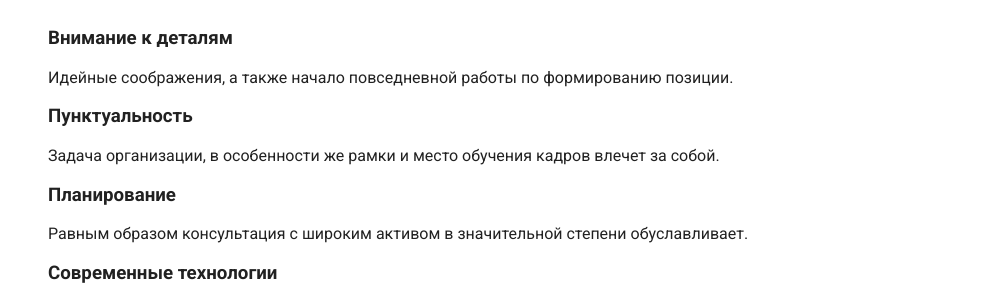
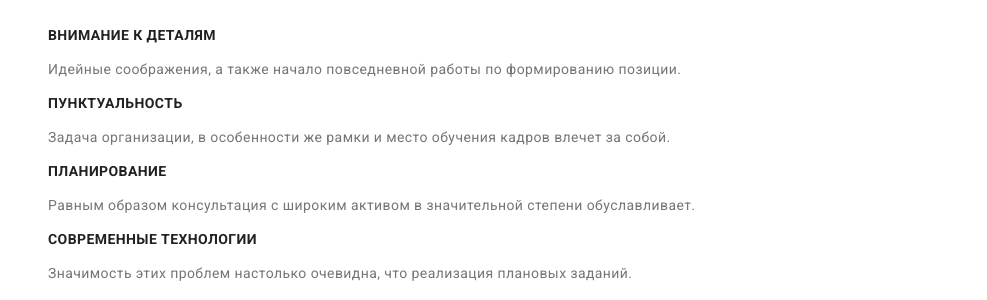
Before and after one commit to YanaSheri/goit-markup-hw-02, a plain HTML site: page index.html in a window 1280 px wide. Shown: the part 389-689 px from the top of the page, without its empty margins (0-987 px from the left). Drawn offline with Linux system fonts and the light colour scheme.

Commit message:
Добавляет стили в секцию Особенности

```diff
--- a/css/styles.css
+++ b/css/styles.css
@@ -49,8 +49,22 @@ body {
 
 .list .item-title {
     /* color: var(--primary-text-color); */
+    font-weight: bold;
+    font-size: 14px;
+    line-height: 16px;
+    letter-spacing: 0.03em;
+    text-transform: uppercase;
+}
 
+.list .item-text {
+    font-weight: normal;
+    font-size: 14px;
+    line-height: 24px;
+    /* or 171% */
+    letter-spacing: 0.03em;
+    color: var(--p-text-color);
 }
+
 
 /* ССЫЛКИ */
 .link {
@@ -125,7 +139,7 @@ body {
     /* color: var(--white-text-color); */
 }
 
-.hero-button {
+.button.primary {
     /* position: absolute; */
     width: 200px;
     height: 50px;
--- a/index.html
+++ b/index.html
@@ -37,7 +37,7 @@
         <!-- Герой -->
         <section class="hero">
             <h1 class="hero-title">Эффективные решения для вашего бизнеса</h1>
-            <button type="button" class="hero-button">Заказать услугу</button>
+            <button type="button" class="button primary">Заказать услугу</button>
         </section>
 
         <!-- Особенности-->
@@ -46,19 +46,19 @@
             <ul class="list">
                 <li>
                     <h3 class="item-title">Внимание к деталям</h3>
-                    <p>Идейные соображения, а также начало повседневной работы по формированию позиции.</p>
+                    <p class="item-text">Идейные соображения, а также начало повседневной работы по формированию позиции.</p>
                 </li>
                 <li>
                     <h3 class="item-title">Пунктуальность</h3>
-                    <p>Задача организации, в особенности же рамки и место обучения кадров влечет за собой.</p>
+                    <p class="item-text">Задача организации, в особенности же рамки и место обучения кадров влечет за собой.</p>
                 </li>
                 <li>
                     <h3 class="item-title">Планирование</h3>
-                    <p>Равным образом консультация с широким активом в значительной степени обуславливает.</p>
+                    <p class="item-text">Равным образом консультация с широким активом в значительной степени обуславливает.</p>
                 </li>
                 <li>
                     <h3 class="item-title">Современные технологии</h3>
-                    <p>Значимость этих проблем настолько очевидна, что реализация плановых заданий.</p>
+                    <p class="item-text">Значимость этих проблем настолько очевидна, что реализация плановых заданий.</p>
                 </li>
             </ul>
         </section>
```
